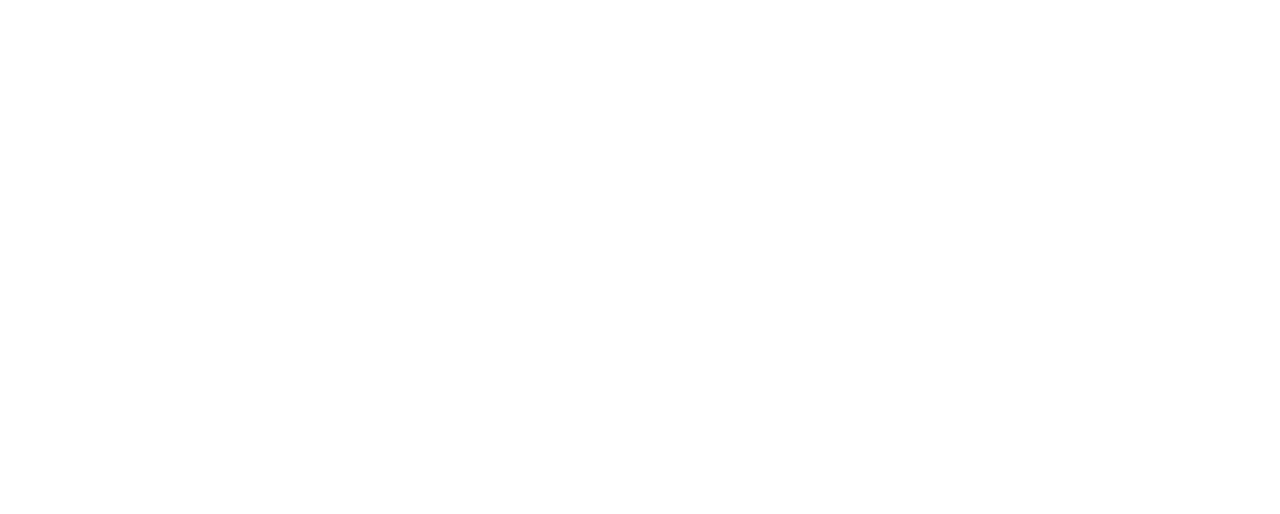
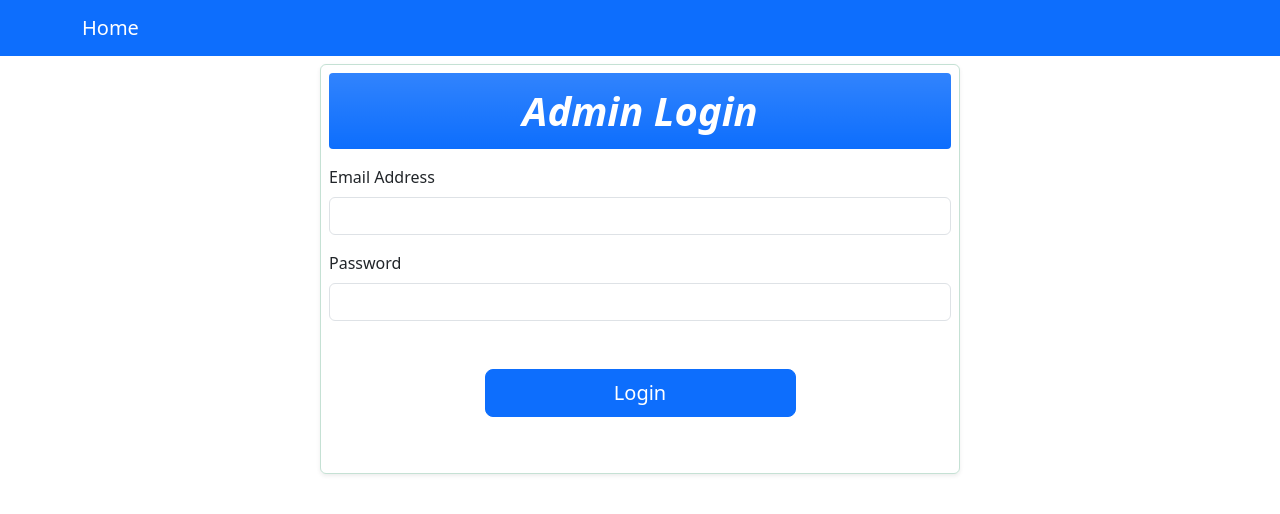
Before and after one commit to it21250156/Procurement, a React (Create React App) app in the folder frontend/: page /adminlogin in a window 1280 px wide. Before the commit this address had no page. Shown: the top 514 px of the page. Built offline with nearby package versions, Linux system fonts and the light colour scheme.

Commit message:
admin login

```diff
--- a/frontend/src/App.js
+++ b/frontend/src/App.js
@@ -18,6 +18,7 @@
 import UpdateSupplier from './pages/UpdateSupplier';
 import SupplierOrders from './pages/SupplierOrders';
 import Home from './pages/Home';
+import AdminLogin from './pages/AdminLogin';
 
 function App() {
   return (
@@ -25,6 +26,7 @@
       <BrowserRouter>
         <div className="pages">
           <Routes>
+            <Route path="/adminlogin" element={<AdminLogin />} />
             <Route path="/" element={<Home />} />
             <Route path="/sitemanagers" element={<SiteManagers />} />
             <Route path="/suppliers" element={<Suppliers />}></Route>
--- a/frontend/src/components/NavBar.js
+++ b/frontend/src/components/NavBar.js
@@ -21,7 +21,6 @@
             </NavDropdown>
             <Nav.Link href="/sitemanagers">Site Managers</Nav.Link>
             <Nav.Link href="/suppliers">Suppliers</Nav.Link>
-            <Nav.Link href="/supplierlogin">Supplier Login</Nav.Link>
             <Nav.Link href="/allProducts">All Products</Nav.Link>
           </Nav>
         </Container>
--- a/frontend/src/components/NavbarSupplier.js
+++ b/frontend/src/components/NavbarSupplier.js
@@ -6,7 +6,7 @@
     <header>
       <Navbar bg="primary" data-bs-theme="dark">
         <Container>
-          <Navbar.Brand href="/supplierlogin">Home</Navbar.Brand>
+          <Navbar.Brand href="/">Home</Navbar.Brand>
         </Container>
       </Navbar>
     </header>
--- a/frontend/src/components/SupplierForm.js
+++ b/frontend/src/components/SupplierForm.js
@@ -17,6 +17,14 @@
 
   const handleSubmit = async (e) => {
     e.preventDefault();
+
+    // Basic client-side validations
+    if (!companyname || !address || !mobileno || !email || !password) {
+      setError('All fields are required');
+      return;
+    }
+
+    // You can add more specific validations for each field as needed
 
     const siteManager = {
       companyname,
@@ -46,7 +54,6 @@
         icon: 'success',
         confirmButtonText: 'OK',
       }).then((result) => {
-        // After the user clicks "OK," navigate to the SiteManager page
         if (result.isConfirmed) {
           setCompanyName('');
           setAddress('');
@@ -56,7 +63,7 @@
           setError(null);
           dispatch({ type: 'CREATE_SUPPLIER', payload: json });
           console.log('new supplier added', json);
-          // You should replace '/sitemanager' with the correct path to your SiteManager page
+
           window.location.href = '/suppliers';
         }
       });
@@ -66,25 +73,25 @@
   return (
     <div>
       <form onSubmit={handleSubmit}>
-        <div class="mb-3">
-          <label for="companyNameInput" class="form-label">
+        <div className="mb-3">
+          <label htmlFor="companyNameInput" className="form-label">
             Company Name
           </label>
           <input
             type="text"
-            class="form-control"
+            className="form-control"
             id="companyNameInput"
             onChange={(e) => setCompanyName(e.target.value)}
             value={companyname}
           />
         </div>
 
-        <div class="mb-3">
-          <label for="addressTextarea" class="form-label">
+        <div className="mb-3">
+          <label htmlFor="addressTextarea" className="form-label">
             Company Address
           </label>
           <textarea
-            class="form-control"
+            className="form-control"
             id="addressTextarea"
             rows="3"
             onChange={(e) => setAddress(e.target.value)}
@@ -92,46 +99,46 @@
           ></textarea>
         </div>
 
-        <div class="mb-3">
-          <label for="mobileNoInput" class="form-label">
+        <div className="mb-3">
+          <label htmlFor="mobileNoInput" className="form-label">
             Mobile No
           </label>
           <input
             type="text"
-            class="form-control"
+            className="form-control"
             id="mobileNoInput"
             onChange={(e) => setMobileNo(e.target.value)}
             value={mobileno}
           />
         </div>
 
-        <div class="mb-3">
-          <label for="emailInput" class="form-label">
+        <div className="mb-3">
+          <label htmlFor="emailInput" className="form-label">
             Email Address
           </label>
           <input
             type="email"
-            class="form-control"
+            className="form-control"
             id="emailInput"
             onChange={(e) => setEmail(e.target.value)}
             value={email}
           />
         </div>
 
-        <div class="mb-3">
-          <label for="passwordInput" class="form-label">
+        <div className="mb-3">
+          <label htmlFor="passwordInput" className="form-label">
             Password
           </label>
           <input
             type="password"
-            class="form-control"
+            className="form-control"
             id="passwordInput"
             onChange={(e) => setPassword(e.target.value)}
             value={password}
           />
         </div>
 
-        <button type="submit" class="btn btn-primary">
+        <button type="submit" className="btn btn-primary">
           Add Supplier
         </button>
 
--- /dev/null
+++ b/frontend/src/pages/AdminLogin.js
@@ -0,0 +1,110 @@
+import React, { useState } from 'react';
+import { useNavigate } from 'react-router-dom';
+import { ToastContainer } from 'react-toastify';
+import 'react-toastify/dist/ReactToastify.css';
+import Swal from 'sweetalert2';
+import NavbarSupplier from '../components/NavbarSupplier';
+import PageHeading from '../components/PageHeading';
+
+const AdminLogin = () => {
+  const [email, setEmail] = useState('');
+  const [password, setPassword] = useState('');
+  const [error, setError] = useState({ email: '', password: '' });
+  const navigate = useNavigate();
+
+  const handleLogin = (e) => {
+    e.preventDefault();
+
+    const validateForm = () => {
+      let formErrors = {};
+
+      if (email !== 'admin@gmail.com' || password !== 'admin123') {
+        formErrors.email = 'Invalid email or password';
+      }
+
+      return formErrors;
+    };
+
+    const formErrors = validateForm();
+
+    if (Object.keys(formErrors).length > 0) {
+      setError(formErrors);
+
+      // Display error message
+      Swal.fire({
+        title: 'Error!',
+        text: 'Invalid email or password',
+        icon: 'error',
+        confirmButtonText: 'OK',
+      });
+
+      return;
+    }
+
+    // Clear the previous error state
+    setError({});
+
+    // Display success message
+
+    Swal.fire({
+      title: 'Success!',
+      text: 'Login successful',
+      icon: 'success',
+      confirmButtonText: 'OK',
+    }).then((result) => {
+      if (result.isConfirmed) {
+        console.log('Logged in successfully');
+        navigate('/orderrequests');
+      }
+    });
+  };
+
+  const headingText = 'Admin Login';
+
+  return (
+    <div>
+      <NavbarSupplier />
+      <div className="container w-50 border border-success p-2 mb-2 border-opacity-25 rounded-2 mt-2 mb-2 shadow-sm">
+        <PageHeading text={headingText}></PageHeading>
+        <form onSubmit={handleLogin}>
+          <div className="mb-3">
+            <label htmlFor="emailInput" className="form-label">
+              Email Address
+            </label>
+            <input
+              type="email"
+              className="form-control"
+              id="emailInput"
+              onChange={(e) => setEmail(e.target.value)}
+              value={email}
+            />
+            {error.email && <div className="error">{error.email}</div>}
+          </div>
+
+          <div className="mb-3">
+            <label htmlFor="passwordInput" className="form-label">
+              Password
+            </label>
+            <input
+              type="password"
+              className="form-control"
+              id="passwordInput"
+              onChange={(e) => setPassword(e.target.value)}
+              value={password}
+            />
+            {error.password && <div className="error">{error.password}</div>}
+          </div>
+          <div className="d-grid gap-2 col-6 mx-auto m-5">
+            <button type="submit" className="btn btn-primary btn-lg">
+              Login
+            </button>
+          </div>
+        </form>
+      </div>
+
+      <ToastContainer />
+    </div>
+  );
+};
+
+export default AdminLogin;
--- a/frontend/src/pages/Home.js
+++ b/frontend/src/pages/Home.js
@@ -1,14 +1,20 @@
-import { Button } from 'react-bootstrap';
 import { Link } from 'react-router-dom';
-import NavBar from '../components/NavBar';
+import NavbarSupplier from '../components/NavbarSupplier';
 
 const Home = () => {
   return (
     <div>
-      <NavBar />
-      <Link to={'/supplierlogin'}>
-        <Button>Supplier</Button>
-      </Link>
+      <NavbarSupplier />
+      <div className="container w-50 border border-success p-3 border-opacity-25 rounded-2 mt-2 mb-2 shadow-sm ">
+        <div class="d-grid gap-2">
+          <Link to={'/supplierlogin'}>
+            <button class="btn btn-primary btn-lg">Supplier</button>
+          </Link>
+          <Link to={'/adminlogin'}>
+            <button class="btn btn-primary btn-lg">Admin</button>
+          </Link>
+        </div>
+      </div>
     </div>
   );
 };
--- a/frontend/src/pages/SupProducts.js
+++ b/frontend/src/pages/SupProducts.js
@@ -28,7 +28,7 @@
         // User confirmed, perform the logout action
         supplierDispatch({ type: 'LOGOUT' });
         localStorage.removeItem('supplier');
-        navigate('/allProducts');
+        navigate('/');
       }
     });
   };
```
Also changed, not shown: 1 other file (tests, documents, lock files or other folders).
